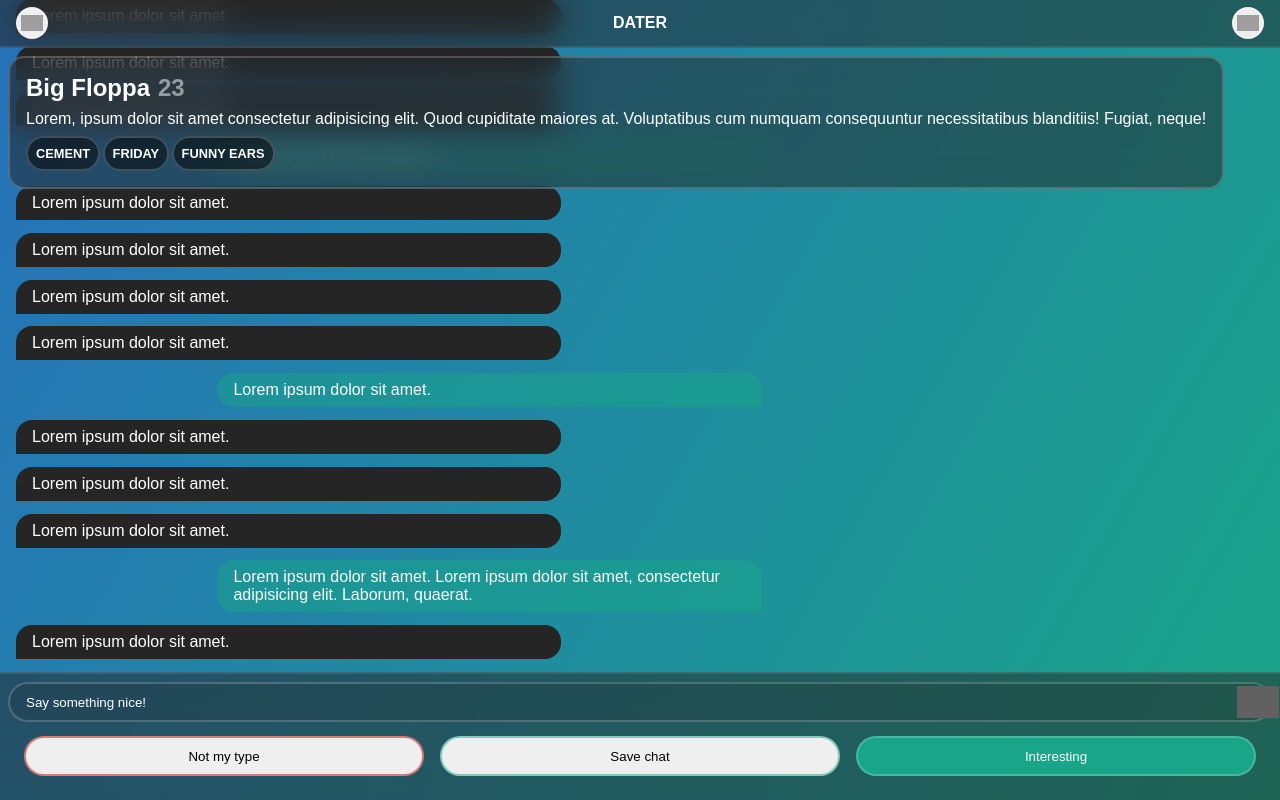
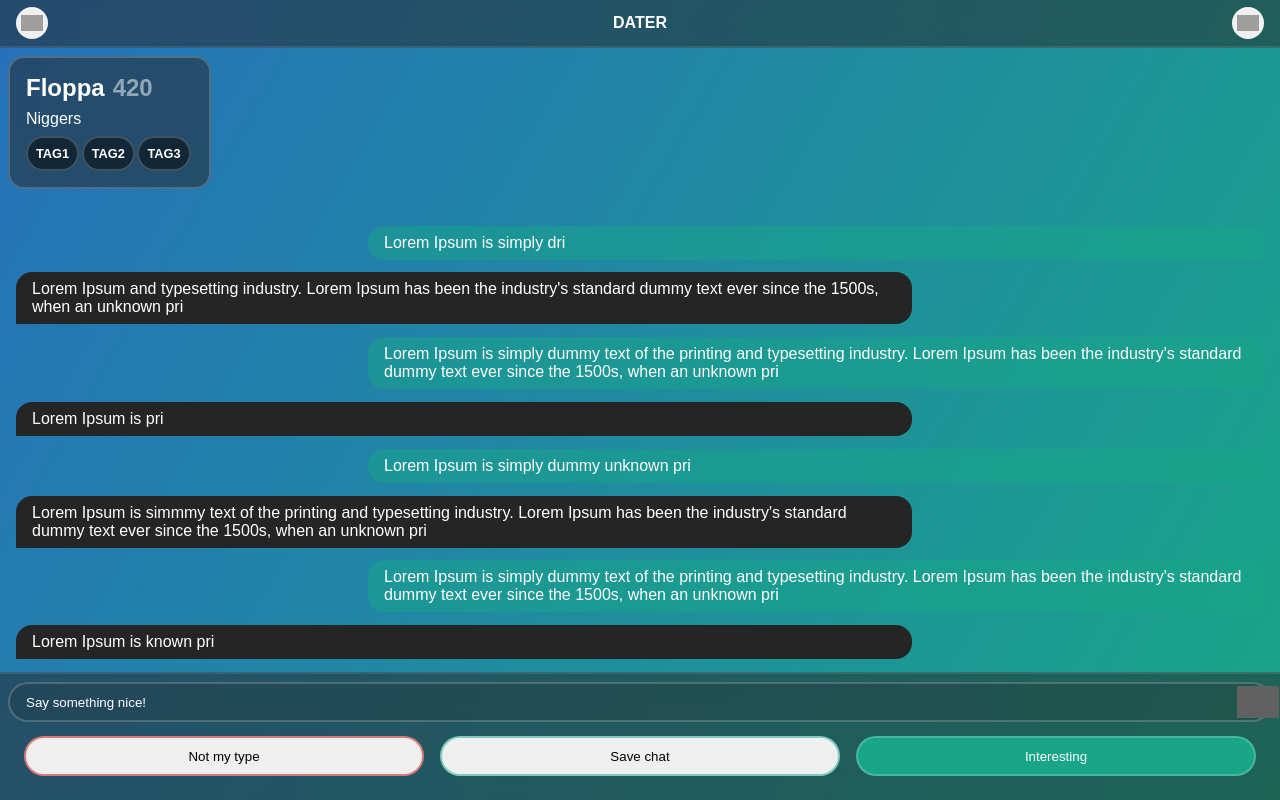
Before and after one commit to DomiDoma/szunyoxChatDesign, a Next.js app: page /dater in a window 1280 px wide. Built offline with nearby package versions, Linux system fonts and the light colour scheme; grey boxes are pictures that could not be loaded.

Commit message:
dater components

```diff
--- /dev/null
+++ b/components/Chat/ChatPartnerInfo/index.tsx
@@ -0,0 +1,28 @@
+import Tag from "@components/Chat/Tag";
+
+interface Props {
+  name: string;
+  age: number;
+  bio: string;
+  tags: Tag[];
+}
+type Tag = string;
+
+const ChatPartnerInfo = ({ name, age, bio, tags }: Props) => {
+  return (
+    <div className="user-info card">
+      <div className="user-header">
+        <h2 id="name">{name}</h2>
+        <h2 id="age">{age}</h2>
+      </div>
+      <div className="bio">{bio}</div>
+      <div className="tags">
+        {tags.map((tag) => (
+          <Tag content={tag} />
+        ))}
+      </div>
+    </div>
+  );
+};
+
+export default ChatPartnerInfo;
--- /dev/null
+++ b/components/Chat/Message/index.tsx
@@ -0,0 +1,10 @@
+interface Props {
+  content: string;
+  isSentByUser: boolean;
+}
+
+const Message = ({ content, isSentByUser }: Props) => {
+  return <div className={`message ${isSentByUser && "user"}`}>{content}</div>;
+};
+
+export default Message;
--- /dev/null
+++ b/components/Chat/Tag/index.tsx
@@ -0,0 +1,13 @@
+interface Props {
+  content: string;
+}
+
+const Tag = ({ content }: Props) => {
+  return (
+    <a href="" className="tag">
+      {content}
+    </a>
+  );
+};
+
+export default Tag;
--- /dev/null
+++ b/lib/temp/messageData.ts
@@ -0,0 +1,54 @@
+const msgData = [
+  {
+    content: "Lorem Ipsum is known pri",
+    isSentByUser: false,
+    id: Math.random() * 100 * Math.random() * 50 - 23,
+  },
+  {
+    content:
+      "Lorem Ipsum is simply dummy text of the printing and typesetting industry. Lorem Ipsum has been the industry's standard dummy text ever since the 1500s, when an unknown pri",
+    isSentByUser: true,
+    id: Math.random() * 100 * Math.random() * 50 - 23,
+  },
+  {
+    content:
+      "Lorem Ipsum is simmmy text of the printing and typesetting industry. Lorem Ipsum has been the industry's standard dummy text ever since the 1500s, when an unknown pri",
+    isSentByUser: false,
+    id: Math.random() * 100 * Math.random() * 50 - 23,
+  },
+  {
+    content: "Lorem Ipsum is simply dummy unknown pri",
+    isSentByUser: true,
+    id: Math.random() * 100 * Math.random() * 50 - 23,
+  },
+  {
+    content: "Lorem Ipsum is pri",
+    isSentByUser: false,
+    id: Math.random() * 100 * Math.random() * 50 - 23,
+  },
+  {
+    content:
+      "Lorem Ipsum is simply dummy text of the printing and typesetting industry. Lorem Ipsum has been the industry's standard dummy text ever since the 1500s, when an unknown pri",
+    isSentByUser: true,
+    id: Math.random() * 100 * Math.random() * 50 - 23,
+  },
+  {
+    content:
+      "Lorem Ipsum and typesetting industry. Lorem Ipsum has been the industry's standard dummy text ever since the 1500s, when an unknown pri",
+    isSentByUser: false,
+    id: Math.random() * 100 * Math.random() * 50 - 23,
+  },
+  {
+    content: "Lorem Ipsum is simply dri",
+    isSentByUser: true,
+    id: Math.random() * 100 * Math.random() * 50 - 23,
+  },
+];
+
+const UserData = {
+  name: "Floppa",
+  age: 420,
+  bio: "Niggers",
+  tags: ["tag1", "tag2", "tag3"],
+};
+export { msgData, UserData };
--- a/pages/dater.tsx
+++ b/pages/dater.tsx
@@ -1,6 +1,11 @@
 import type { NextPage } from "next";
 import Head from "next/head";
 import { useRouter } from "next/router";
+
+import Message from "@components/Chat/Message";
+/* temp data until we have db */
+import { msgData, UserData } from "lib/temp/messageData";
+import ChatPartnerInfo from "@components/Chat/ChatPartnerInfo";
 
 const Login: NextPage = () => {
   const { push } = useRouter();
@@ -23,50 +28,12 @@ const Login: NextPage = () => {
       </header>
       <main>
         <section className="candidate">
-          <div className="user-info card">
-            <div className="user-header">
-              <h2 id="name">Big Floppa</h2>
-              <h2 id="age">23</h2>
-            </div>
-            <div className="bio">
-              Lorem, ipsum dolor sit amet consectetur adipisicing elit. Quod
-              cupiditate maiores at. Voluptatibus cum numquam consequuntur
-              necessitatibus blanditiis! Fugiat, neque!
-            </div>
-            <div className="tags">
-              <a href="" className="tag">
-                Cement
-              </a>
-              <a href="" className="tag">
-                Friday
-              </a>
-              <a href="" className="tag">
-                Funny Ears
-              </a>
-            </div>
-          </div>
+          <ChatPartnerInfo {...UserData} />
           <div className="chat">
             <div className="chat-area">
-              <div className="message">Lorem ipsum dolor sit amet.</div>
-              <div className="message user">
-                Lorem ipsum dolor sit amet. Lorem ipsum dolor sit amet,
-                consectetur adipisicing elit. Laborum, quaerat.
-              </div>
-              <div className="message">Lorem ipsum dolor sit amet.</div>
-              <div className="message">Lorem ipsum dolor sit amet.</div>
-              <div className="message">Lorem ipsum dolor sit amet.</div>
-              <div className="message user">Lorem ipsum dolor sit amet.</div>
-              <div className="message">Lorem ipsum dolor sit amet.</div>
-              <div className="message">Lorem ipsum dolor sit amet.</div>
-              <div className="message">Lorem ipsum dolor sit amet.</div>
-              <div className="message">Lorem ipsum dolor sit amet.</div>
-              <div className="message user">Lorem ipsum dolor sit amet.</div>
-              <div className="message">Lorem ipsum dolor sit amet.</div>
-              <div className="message">Lorem ipsum dolor sit amet.</div>
-              <div className="message">Lorem ipsum dolor sit amet.</div>
-              <div className="message user">Lorem ipsum dolor sit amet.</div>
-              <div className="message user">Lorem ipsum dolor sit amet.</div>
-              <div className="message">Lorem ipsum dolor sit amet.</div>
+              {msgData.map((x) => (
+                <Message {...x} key={x.id} />
+              ))}
             </div>
             <div className="message-input">
               <div className="input-elements">
```
